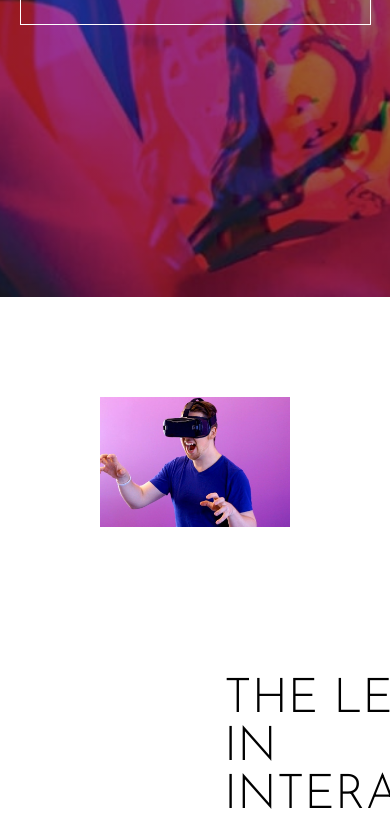
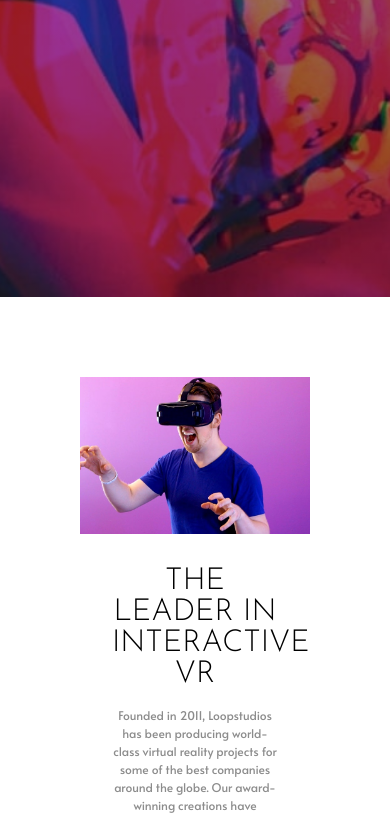
Before and after one commit to mohasin-hossain/loopstudios, a plain HTML site: page index.html in a window 390 px wide. Shown: the part 547-1365 px from the top of the page. Drawn offline with Linux system fonts and the light colour scheme.

Commit message:
Responsive

```diff
--- a/index.html
+++ b/index.html
@@ -39,7 +39,7 @@
         <img src="images/icon-hamburger.svg" alt="Hamburger Icon" class="hamburger">
       </nav>
       <div class="header__title">
-        <h1 class="heading-1 heading-1--light">Immersive experiences that deliver</h1>
+        <h1 class="heading-1 heading-1--light">Immersive experiences <br> that deliver</h1>
       </div>
     </div>
   </header>
@@ -146,7 +146,7 @@
 
   <div class="attribution">
     Challenge by <a href="https://www.frontendmentor.io?ref=challenge" target="_blank">Frontend Mentor</a>.
-    Coded by <a href="#" target="_blank">Mohasin Hossain</a>.
+    Coded by <a href="https://github.com/mohasin-hossain" target="_blank">Mohasin Hossain</a>.
   </div>
 </body>
 </html>
--- a/sass/abstracts/_mixins.scss
+++ b/sass/abstracts/_mixins.scss
@@ -1,12 +1,15 @@
 @mixin respond($breakpoint) {
+    @if $breakpoint screen == small-phone {
+        @media only screen and (max-width: 37.5em) { @content };  // 600px
+    }
     @if $breakpoint == phone {
-        @media only screen and (max-width: 37.5em) { @content };    //600px
+        @media only screen and (max-width: 50em) { @content };    //800px
     }
     @if $breakpoint == tab-port {
-        @media only screen and (max-width: 56.25em) { @content };   //900px
+        @media only screen and (max-width: 62.5em) { @content };   //1000px
     }
     @if $breakpoint == tab-land {
-        @media only screen and (max-width: 75em) { @content };      //1200px
+        @media only screen and (max-width: 78.75em) { @content };   //1260px
     }
     @if $breakpoint == big-desktop {
         @media only screen and (min-width: 112.5em) { @content };    //1800
--- a/sass/base/_base.scss
+++ b/sass/base/_base.scss
@@ -10,6 +10,10 @@ html {
   font-size: 62.5%;
   scroll-behavior: smooth;
   box-sizing: border-box;
+
+  @include respond(phone) {
+    font-size: 50%;
+  }
 }
 
 body {
@@ -23,5 +27,8 @@ body {
   width: 100%;
   max-width: 120rem;
   margin: 0 auto;
-  padding: 0 5%;
+
+  @include respond(tab-land) {
+    padding: 0 10rem;
+  }
 }
--- a/sass/base/_typography.scss
+++ b/sass/base/_typography.scss
@@ -14,6 +14,10 @@
   &--light {
     color: $clrWhite;
   }
+
+  @include respond(tab-land) {
+    font-size: 6rem;
+  }
 }
 
 .heading-2 {
@@ -26,6 +30,10 @@
   &--light {
     color: $clrWhite;
   }
+
+  @include respond(tab-land) {
+    font-size: 3.8rem;
+  }
 }
 
 .heading-3 {
--- a/sass/layout/_about.scss
+++ b/sass/layout/_about.scss
@@ -1,6 +1,10 @@
 .about {
   display: flex;
   margin: 10rem;
+
+  @include respond(tab-port) {
+    flex-direction: column;
+  }
 
   &__img {
     width: 100%;
@@ -9,10 +13,23 @@
   }
 
   &__details {
-    max-width: 60rem;
-    margin: 18.3rem 0 0 -16.2rem;
-    padding: 9.6rem 0 0 9.6rem;
+    max-width: 65.9rem;
+    margin: 22.3rem 0 0 -16.2rem;
+    padding: 9rem 0 0 9rem;
     background-color: $clrWhite;
+
+    @include respond(tab-land) {
+      padding: 6rem 0 0 6rem;
+      margin-top: 27rem;
+      margin-left: -30rem;
+    }
+
+    @include respond(tab-port) {
+      padding: 0;
+      margin: 4rem 4rem 0 4rem;
+      text-align: center;
+      max-width: 100%;
+    }
   }
 
   &__history {
--- a/sass/layout/_footer.scss
+++ b/sass/layout/_footer.scss
@@ -26,7 +26,7 @@
 
 .social {
   &__list {
-    margin-bottom: 2rem;
+    margin-bottom: 2.8rem;
     display: flex;
     justify-content: flex-end;
 
--- a/sass/layout/_header.scss
+++ b/sass/layout/_header.scss
@@ -6,6 +6,11 @@
   background-size: cover;
   background-repeat: no-repeat;
   padding: 4rem 0;
+
+  &__logo {
+    height: 4rem;
+    width: auto;
+  }
 
   & .hamburger {
     height: 100%;
@@ -17,6 +22,15 @@
     max-width: 65.5rem;
     margin-top: 13.4rem;
     padding: 4rem;
+
+    @include respond(tab-land) {
+      max-width: 55.5rem;
+      padding: 3rem;
+    }
+
+    @include respond(phone) {
+      max-width: 100%;
+    }
   }
 }
 
```
Also changed, not shown: css/main.css, 1 other file.
